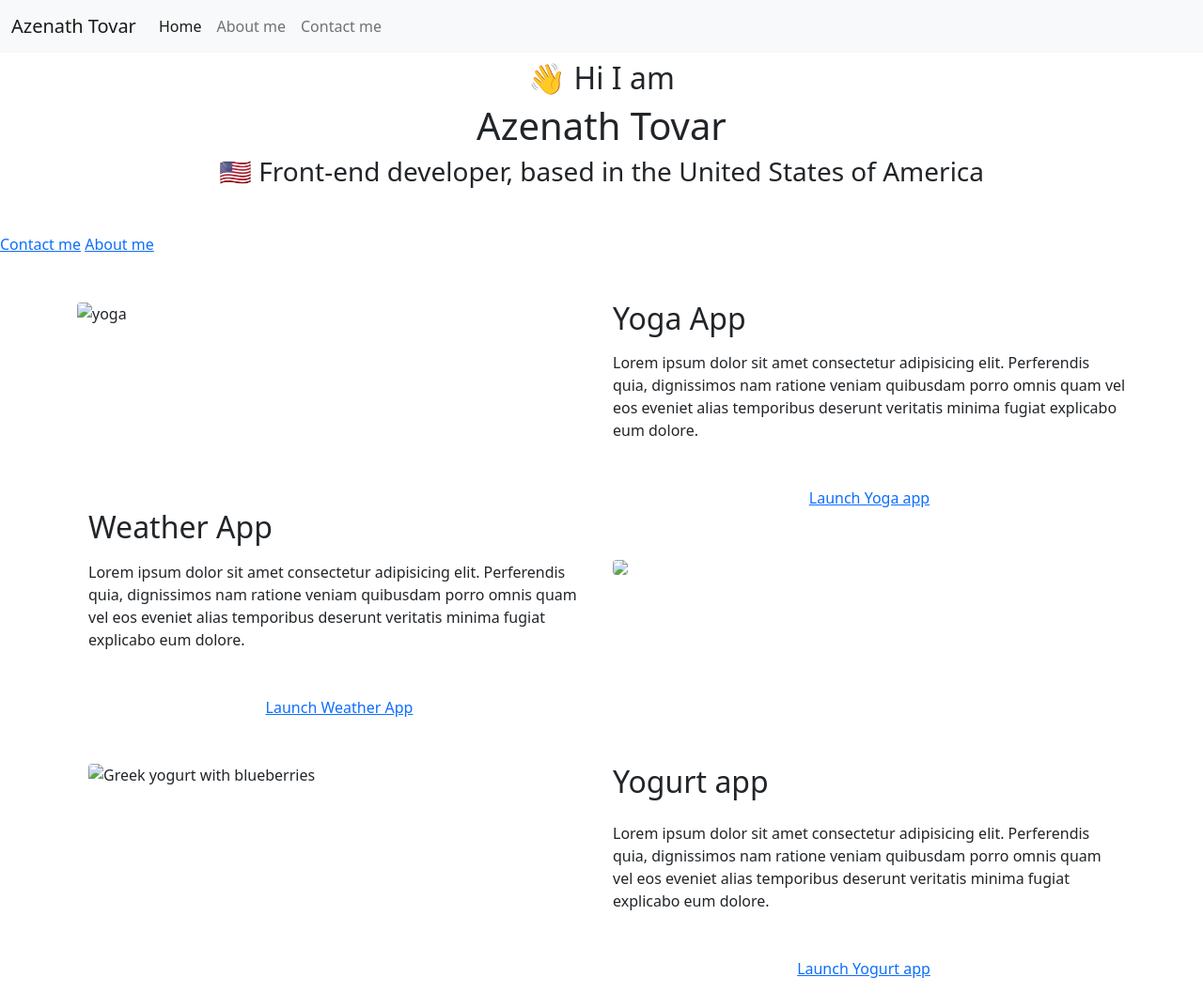
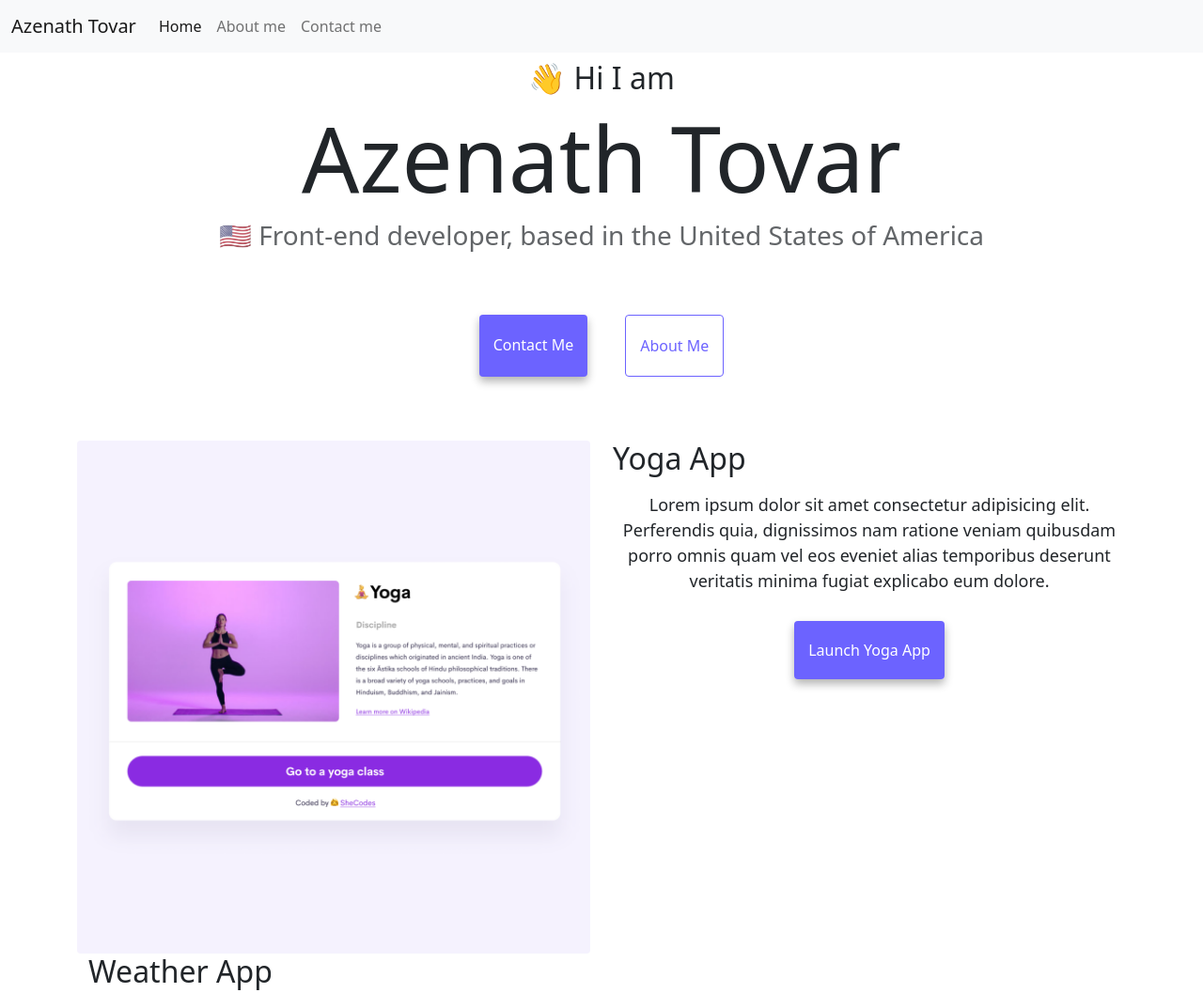
Before and after one commit to AzenathN/SheCodesProject, a plain HTML site: page SheCodesProject.html in a window 1280 px wide. Shown: the top 1057 px of the page at 94% size. Drawn offline with nearby package versions, Linux system fonts and the light colour scheme.

Commit message:
added css and images

```diff
--- a/SheCodesProject.html
+++ b/SheCodesProject.html
@@ -6,7 +6,7 @@
     <meta name="viewport" content="width=device-width, initial-scale=1.0" />
     <title>Front-end developer-Azenath Tovar</title>
     <meta name="description" content="Azenath Tovar is a front-end developer located in Ca,USA. ">
-    <link rel="stylesheet" href="style.css" />
+    <link rel="stylesheet" href="styles.css" />
     <link
       href="https://cdn.jsdelivr.net/npm/bootstrap@5.1.0/dist/css/bootstrap.min.css"
       rel="stylesheet"
@@ -66,7 +66,7 @@
     <div class="container">
       <div class="row">
         <div class="col-sm-6">
-          <img src="images/yoga.png" class="img-fluid rounded" alt="yoga" />
+          <img src="img/yoga.png" class="img-fluid rounded" alt="yoga" />
         </div>
         <div class="col-sm-6">
           <h2 class="mb-3">Yoga App</h2>
@@ -96,12 +96,12 @@
               </div>
             </div>
           <div class="col-sm-6 mt-5">
-            <img src="images/weather.png" class="img-fluid rounded" />
+            <img src="img/weather.png" class="img-fluid rounded" />
          </div>
 
         <div class="col-sm-6">
           <img
-            src="images/yogurt.png"
+            src="img/greekyogurt.png"
             class="img-fluid rounded mb-5"
             alt="Greek yogurt with blueberries"
           />
--- /dev/null
+++ b/styles.css
@@ -0,0 +1,101 @@
+:root {
+  --primary-color: #6c63ff;
+  --secondary-color: #f5f2fe;
+  --box-shadow: 0 5px 10px rgba(0, 0, 0, 0.3);
+}
+
+body {
+  margin: 100px;
+}
+
+h1,
+h2,
+h3 {
+  margin: 0;
+}
+
+h1 {
+  font-size: 96px !important;
+}
+
+h2 {
+  font-size: 48px;
+}
+
+h3 {
+  font-size: 24px;
+  opacity: 0.7;
+}
+
+p {
+  /*background: var(--secondary-color);
+  padding: 20px;
+  border-radius: 4px;*/
+  font-size: 18px;
+  line-height: 1.5;
+  text-align: center;
+}
+
+.navigation-links {
+  display: flex;
+  margin-top: 40px;
+  justify-content: center;
+}
+
+.navigation-links a {
+  margin: 20px;
+  border-radius: 4px;
+  padding: 20px 15px;
+  text-decoration: none;
+  text-transform: capitalize;
+}
+
+.contact-link {
+  background: var(--primary-color);
+  box-shadow: var(--box-shadow);
+  color: white;
+}
+
+.about-link {
+  color: var(--primary-color);
+  border: 1px solid var(--primary-color);
+}
+
+.homepage-link {
+  color: var(--primary-color);
+  text-align: center;
+  display: block;
+}
+
+.about-paragraphs {
+  display: flex;
+  margin: 30px 0;
+}
+
+.about-paragraphs p {
+  margin: 10px;
+}
+
+.email-link {
+  display: flex;
+  justify-content: center;
+  color: var(--primary-color);
+  font-size: 28px;
+  text-decoration: none;
+}
+
+.email-link:hover {
+  text-decoration: underline;
+}
+.primary-link {
+  border-radius: 4px;
+  padding: 20px 15px;
+  text-decoration: none;
+  text-transform: capitalize;
+  background: var(--primary-color);
+  box-shadow: var(--box-shadow);
+  color: white;
+}
+.img-fluid {
+  max-width: 100%;
+}
```
Also changed, not shown: img/greekyogurt.png (added), img/weather.png (added), img/yoga.png (added).
